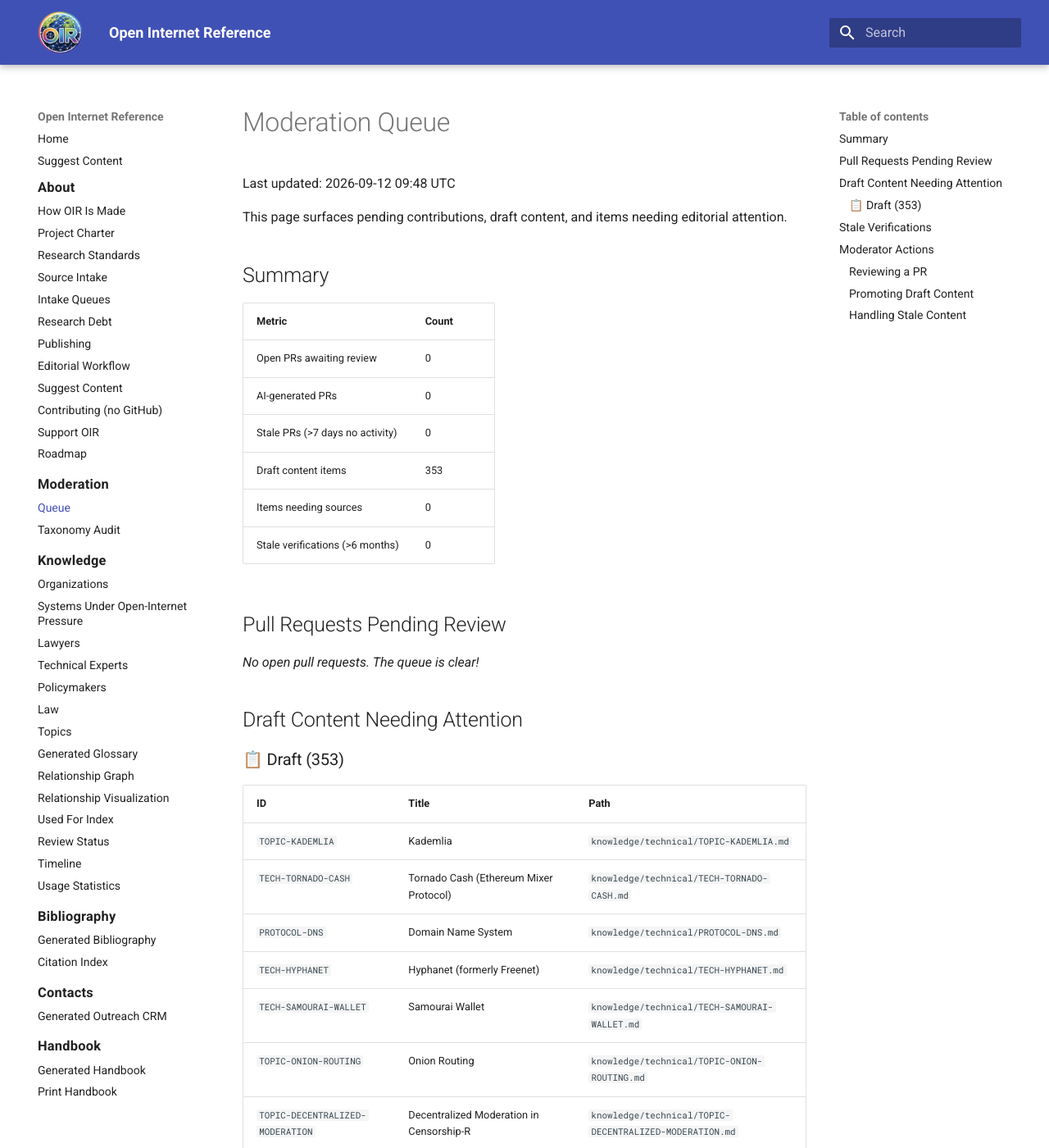
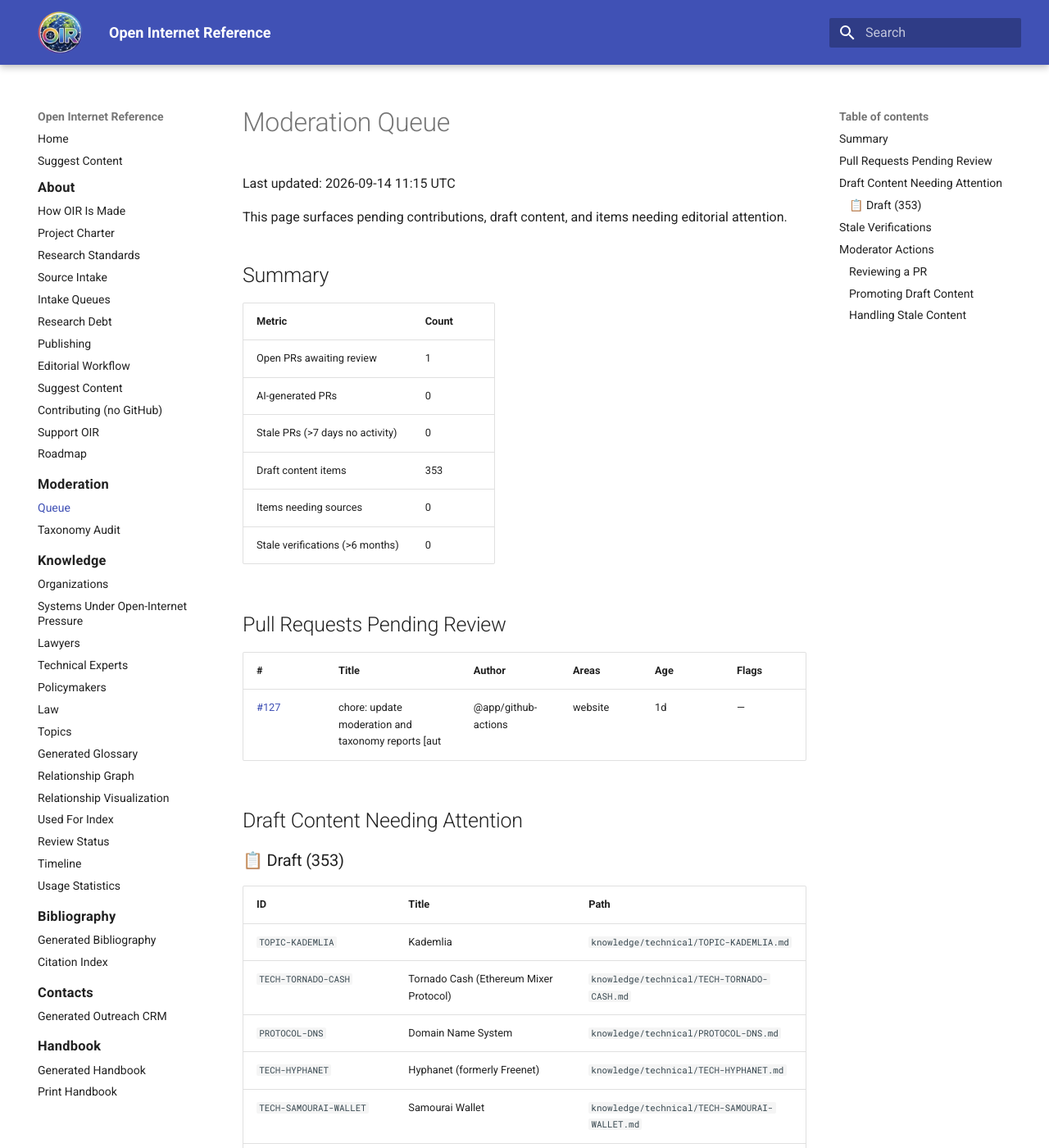
Before and after one commit to itsmeront/open-internet-reference, an MkDocs documentation site: the page built from website/generated/moderation.md, in a window 1280 px wide and 1400 px high. Shown: the whole window at 82% size. Built offline with MkDocs 1.6.1 and Material for MkDocs 9.7.7, drawn with Linux system fonts in a browser that asks for light colours.

Commit message:
chore: update moderation and taxonomy reports [automated]

```diff
--- a/website/generated/moderation.md
+++ b/website/generated/moderation.md
@@ -1,6 +1,6 @@
 # Moderation Queue
 
-Last updated: 2026-09-12 09:48 UTC
+Last updated: 2026-09-14 11:15 UTC
 
 This page surfaces pending contributions, draft content, and items needing editorial attention.
 
@@ -8,7 +8,7 @@ This page surfaces pending contributions, draft content, and items needing edito
 
 | Metric | Count |
 |--------|-------|
-| Open PRs awaiting review | 0 |
+| Open PRs awaiting review | 1 |
 | AI-generated PRs | 0 |
 | Stale PRs (>7 days no activity) | 0 |
 | Draft content items | 353 |
@@ -17,7 +17,9 @@ This page surfaces pending contributions, draft content, and items needing edito
 
 ## Pull Requests Pending Review
 
-*No open pull requests. The queue is clear!*
+| # | Title | Author | Areas | Age | Flags |
+|---|-------|--------|-------|-----|-------|
+| [#127](https://github.com/itsmeront/open-internet-reference/pull/127) | chore: update moderation and taxonomy reports [aut | @app/github-actions | website | 1d | — |
 
 ## Draft Content Needing Attention
 
```
Also changed, not shown: website/generated/taxonomy-audit.md (+1 -1 lines), 2 other files.
